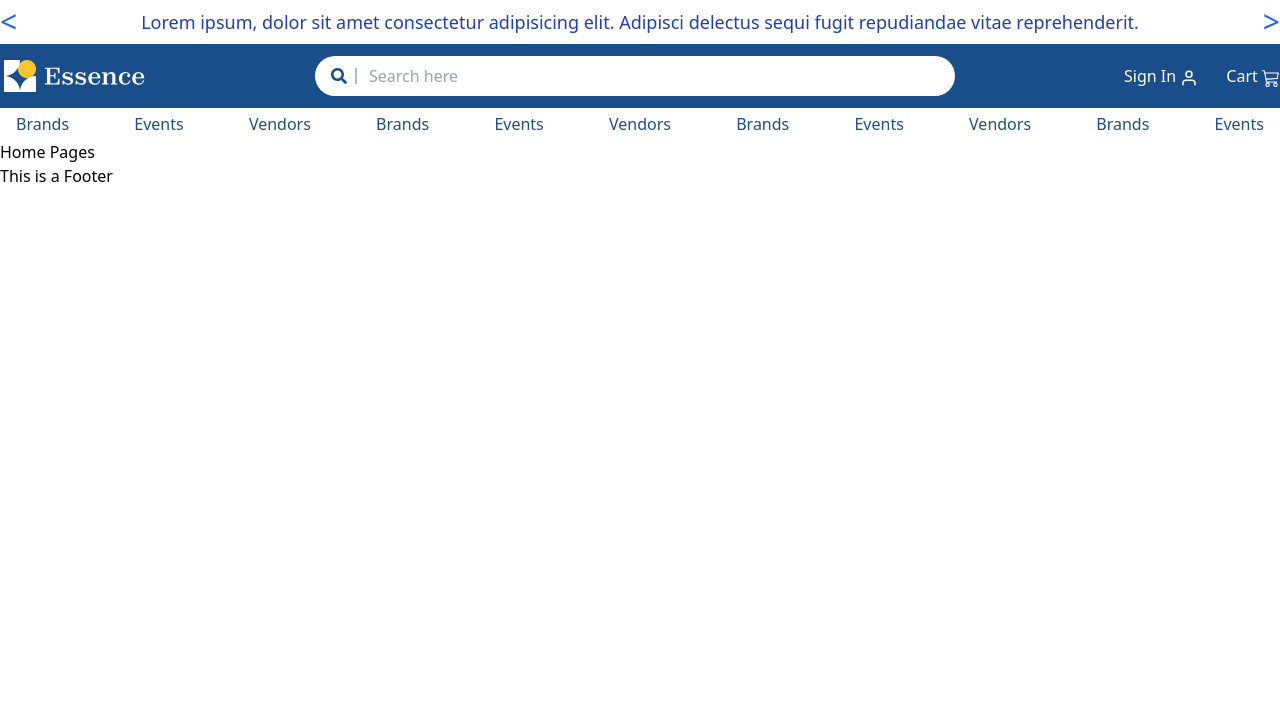
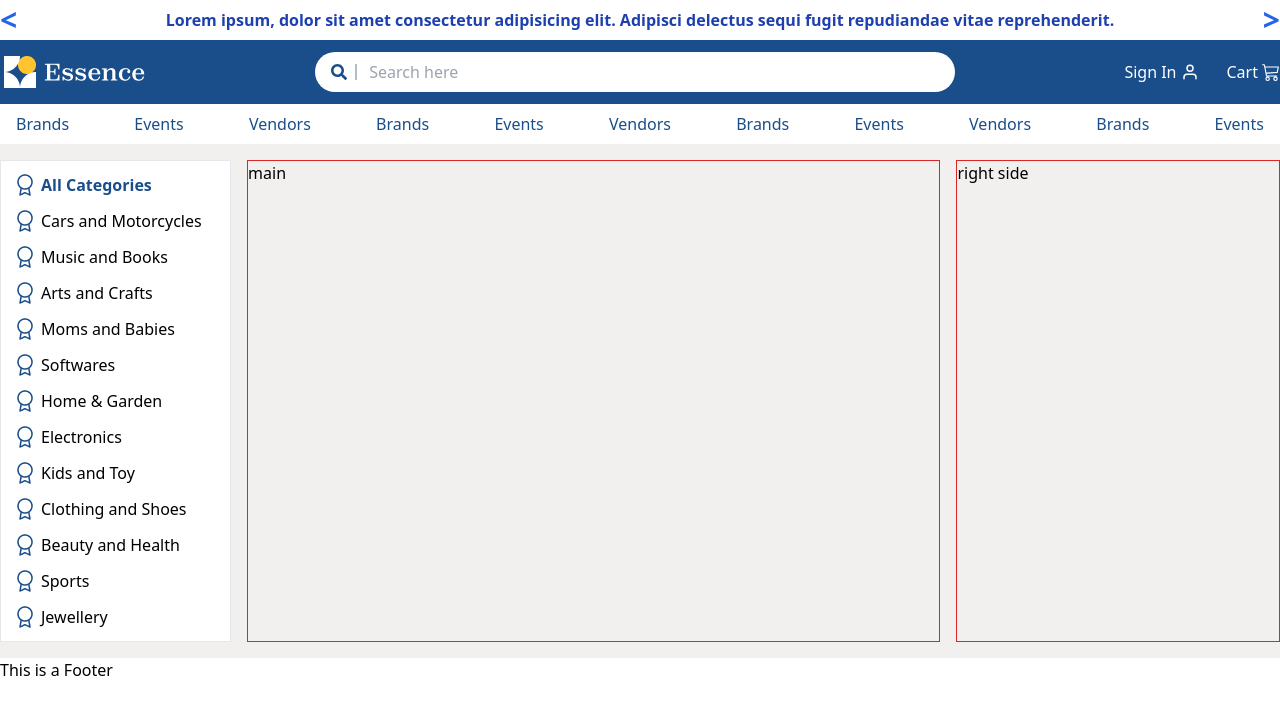
Before and after one commit to yasin2514/essence, a React (Vite) app: page / in a window 1280 px wide. Shown: the top 714 px of the page. Built offline with nearby package versions, Linux system fonts and the light colour scheme.

Commit message:
bannder sidebar done

```diff
--- /dev/null
+++ b/src/Components/Banner/Banner.jsx
@@ -0,0 +1,100 @@
+import { Link, NavLink } from "react-router-dom";
+import listLogo from "../../assets/award.png";
+const Banner = () => {
+  const sideBar = [
+    {
+      id: 1,
+      name: "All Categories",
+      path: "/",
+    },
+    {
+      id: 2,
+      name: "Cars and Motorcycles",
+      path: "/carsAndMotorcycles",
+    },
+    {
+      id: 3,
+      name: "Music and Books",
+      path: "/musicAndBooks",
+    },
+    {
+      id: 4,
+      name: "Arts and Crafts",
+      path: "/artsAndCrafts",
+    },
+    {
+      id: 5,
+      name: "Moms and Babies",
+      path: "/momsAndBabies",
+    },
+    {
+      id: 6,
+      name: "Softwares",
+      path: "/softwares",
+    },
+    {
+      id: 7,
+      name: "Home & Garden",
+      path: "/homeAndGarden",
+    },
+    {
+      id: 8,
+      name: "Electronics",
+      path: "/electronics",
+    },
+    {
+      id: 9,
+      name: "Kids and Toy",
+      path: "/kidsAndToy",
+    },
+    {
+      id: 10,
+      name: "Clothing and Shoes",
+      path: "/clothingAndShoes",
+    },
+    {
+      id: 11,
+      name: "Beauty and Health",
+      path: "/beautyAndHealth",
+    },
+    {
+      id: 12,
+      name: "Sports",
+      path: "/sports",
+    },
+    {
+      id: 13,
+      name: "Jewellery",
+      path: "/jewellery",
+    },
+  ];
+  return (
+    <section
+      className=" grid  gap-4"
+      style={{ gridTemplateColumns: "1fr 3fr 1.4fr", gap: "1rem" }}
+    >
+      {/* left sidebar */}
+      <aside className="border p-3 space-y-3 bg-white">
+        {sideBar?.map((item, index) => (
+          <div className="flex items-center gap-1" key={index}>
+            <img src={listLogo} alt="" />
+            <NavLink
+              to={item?.path}
+              className={({ isActive }) => (isActive ? "text-[#194e8a] font-semibold " : "")}
+            >
+              {item?.name}
+            </NavLink>
+          </div>
+        ))}
+      </aside>
+
+      {/* middle */}
+      <div className="border border-red-600 ">main</div>
+
+      {/* right side bar */}
+      <aside className="border border-red-600 ">right side</aside>
+    </section>
+  );
+};
+
+export default Banner;
--- a/src/Components/Carousel/Carousel.jsx
+++ b/src/Components/Carousel/Carousel.jsx
@@ -43,7 +43,7 @@ const Carousel = () => {
     "Lorem ipsum dolor sit amet consectetur, adipisicing elit. Deserunt magnam inventore minima placeat!",
   ];
   return (
-    <div className="flex justify-center items-center bg-white max-w-screen-xl mx-auto text-blue-800 text-lg fw-bold py-2">
+    <div className="flex justify-center items-center bg-white max-w-screen-xl mx-auto text-blue-800  font-semibold py-2">
       <CarouselText items={items} />
     </div>
   );
--- a/src/Components/Navbar/Navbar.jsx
+++ b/src/Components/Navbar/Navbar.jsx
@@ -27,11 +27,11 @@ const Navbar = () => {
           </form>
         </div>
         <div className="flex justify-between gap-7  text-white">
-          <div className="cursor-pointer">
-            Sign In <FiUser className="inline-block text-lg"></FiUser>
+          <div className="cursor-pointer flex items-center gap-1">
+            Sign In <FiUser className=" text-lg"></FiUser>
           </div>
-          <div className="cursor-pointer">
-            Cart <BsCart3 className="inline-block text-lg"></BsCart3>
+          <div className="cursor-pointer flex items-center gap-1">
+            Cart <BsCart3 className=" text-lg"></BsCart3>
           </div>
         </div>
       </section>
--- a/src/Components/NavbarBrand.jsx
+++ b/src/Components/NavbarBrand.jsx
@@ -13,7 +13,7 @@ const NavbarBrand = () => {
     "Events"
   ];
   return (
-    <div className="flex justify-between max-w-screen-xl m-auto py-1 px-4 bg-white text-[#194e8a] ">
+    <div className="flex justify-between max-w-screen-xl m-auto py-2 px-4 bg-white text-[#194e8a] ">
       {navbar?.map((nav, index) => (
         <p className="hover:text-[#2c74c5] hover:cursor-pointer" key={index}>
           {nav}
--- a/src/Layout/Main.jsx
+++ b/src/Layout/Main.jsx
@@ -6,7 +6,11 @@ const Main = () => {
   return (
     <>
       <Header></Header>
-      <Outlet></Outlet>
+      <section className="bg-[#f1f0ee] ">
+        <div className="max-w-screen-xl m-auto py-4">
+          <Outlet></Outlet>
+        </div>
+      </section>
       <Footer></Footer>
     </>
   );
--- a/src/Pages/Home/Home.jsx
+++ b/src/Pages/Home/Home.jsx
@@ -1,6 +1,11 @@
+import Banner from "../../Components/Banner/Banner";
 
 const Home = () => {
-  return <div>Home Pages</div>;
+  return (
+    <>
+      <Banner></Banner>
+    </>
+  );
 };
 
 export default Home;
```
Also changed, not shown: src/assets/award.png (added).
